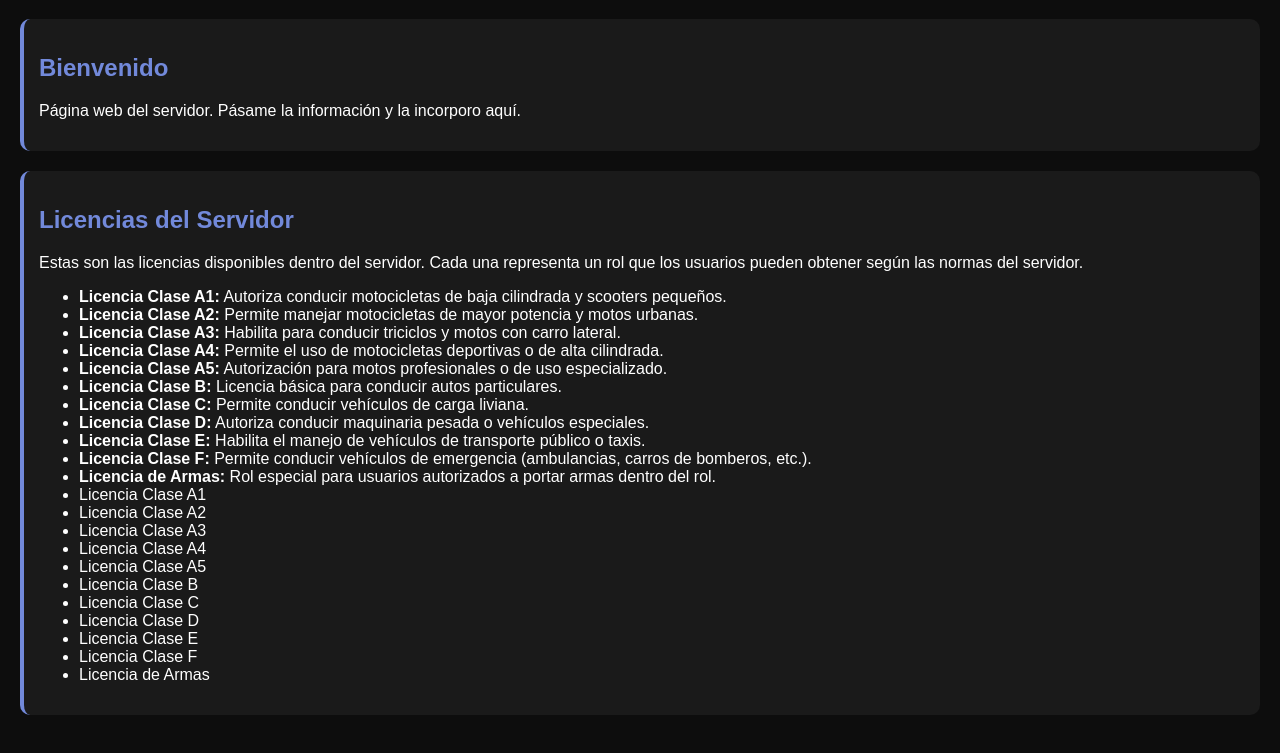
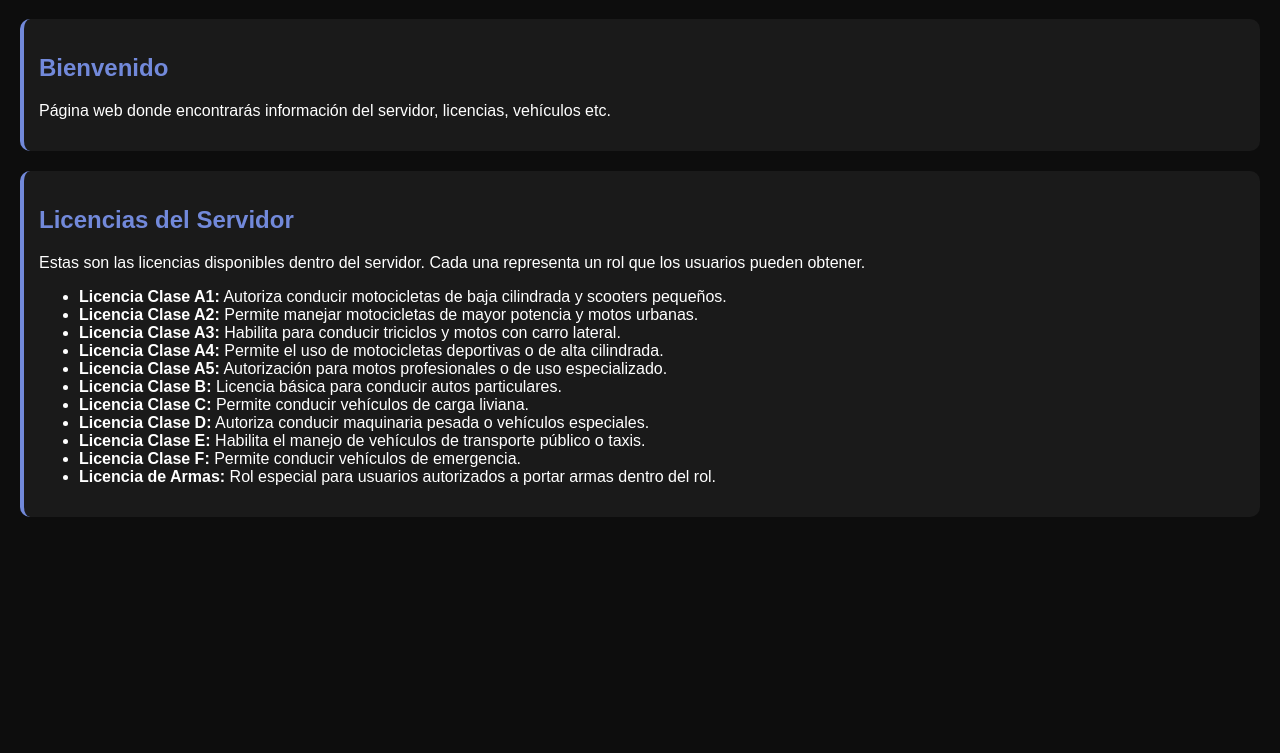
Before and after one commit to Halix-rk/Pagina-Web-Patriotas-RP, a plain HTML site: page index.html in a window 1280 px wide. Shown: the part 81-834 px from the top of the page. After the commit the page ends 800 px from the top, so only its background shows below. Drawn offline with Linux system fonts and the light colour scheme.

Commit message:
Update index.html

```diff
--- a/index.html
+++ b/index.html
@@ -30,15 +30,14 @@
 <body>
   <h1>Información del Servidor</h1>
 
-  <!-- Aquí iré agregando todo lo que me pases -->
   <section>
     <h2>Bienvenido</h2>
-    <p>Página web del servidor. Pásame la información y la incorporo aquí.</p>
+    <p>Página web donde encontrarás información del servidor, licencias, vehículos etc.</p>
   </section>
 
   <section>
     <h2>Licencias del Servidor</h2>
-    <p>Estas son las licencias disponibles dentro del servidor. Cada una representa un rol que los usuarios pueden obtener según las normas del servidor.</p>
+    <p>Estas son las licencias disponibles dentro del servidor. Cada una representa un rol que los usuarios pueden obtener.</p>
     <ul>
       <li><strong>Licencia Clase A1:</strong> Autoriza conducir motocicletas de baja cilindrada y scooters pequeños.</li>
       <li><strong>Licencia Clase A2:</strong> Permite manejar motocicletas de mayor potencia y motos urbanas.</li>
@@ -49,19 +48,8 @@
       <li><strong>Licencia Clase C:</strong> Permite conducir vehículos de carga liviana.</li>
       <li><strong>Licencia Clase D:</strong> Autoriza conducir maquinaria pesada o vehículos especiales.</li>
       <li><strong>Licencia Clase E:</strong> Habilita el manejo de vehículos de transporte público o taxis.</li>
-      <li><strong>Licencia Clase F:</strong> Permite conducir vehículos de emergencia (ambulancias, carros de bomberos, etc.).</li>
+      <li><strong>Licencia Clase F:</strong> Permite conducir vehículos de emergencia.</li>
       <li><strong>Licencia de Armas:</strong> Rol especial para usuarios autorizados a portar armas dentro del rol.</li>
-      <li>Licencia Clase A1</li>
-      <li>Licencia Clase A2</li>
-      <li>Licencia Clase A3</li>
-      <li>Licencia Clase A4</li>
-      <li>Licencia Clase A5</li>
-      <li>Licencia Clase B</li>
-      <li>Licencia Clase C</li>
-      <li>Licencia Clase D</li>
-      <li>Licencia Clase E</li>
-      <li>Licencia Clase F</li>
-      <li>Licencia de Armas</li>
     </ul>
   </section>
 
```
